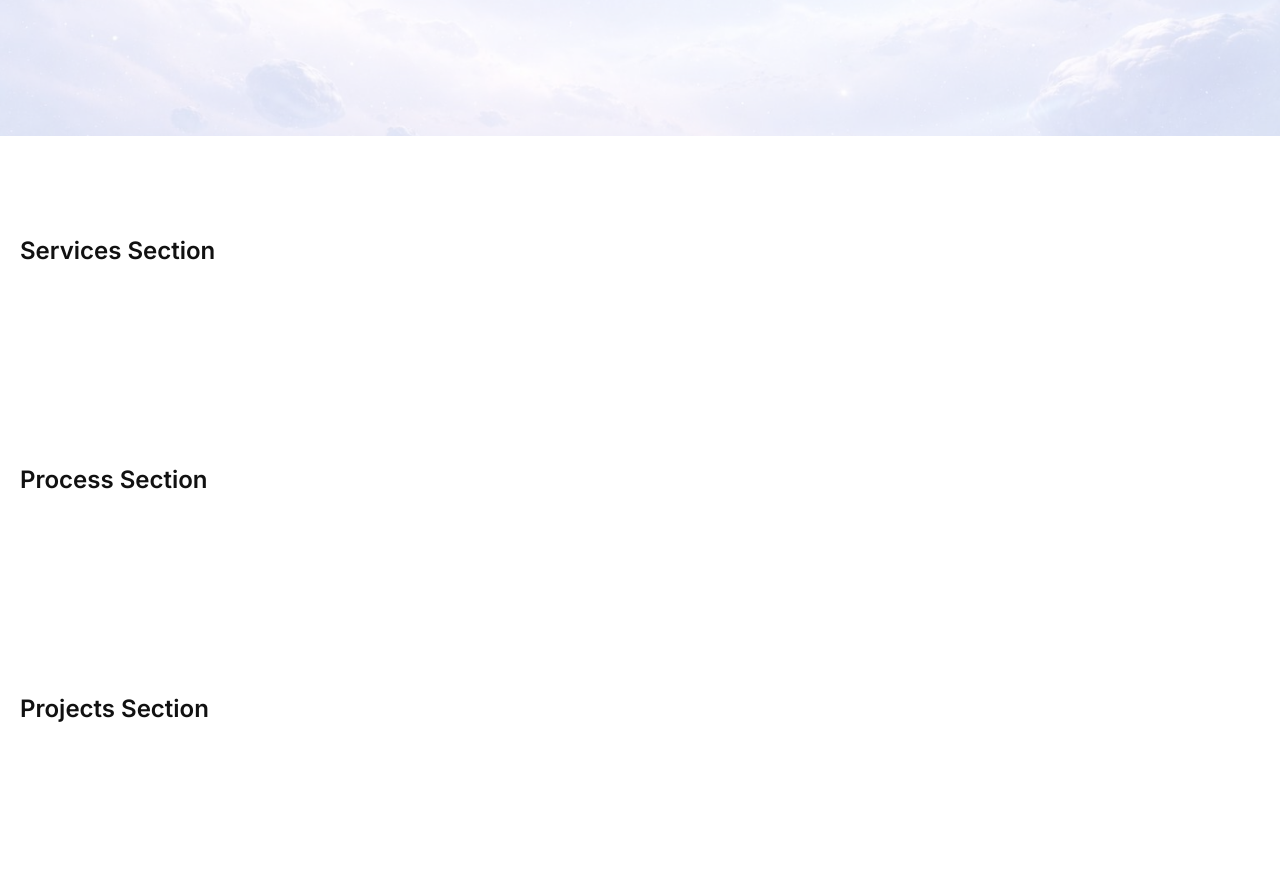
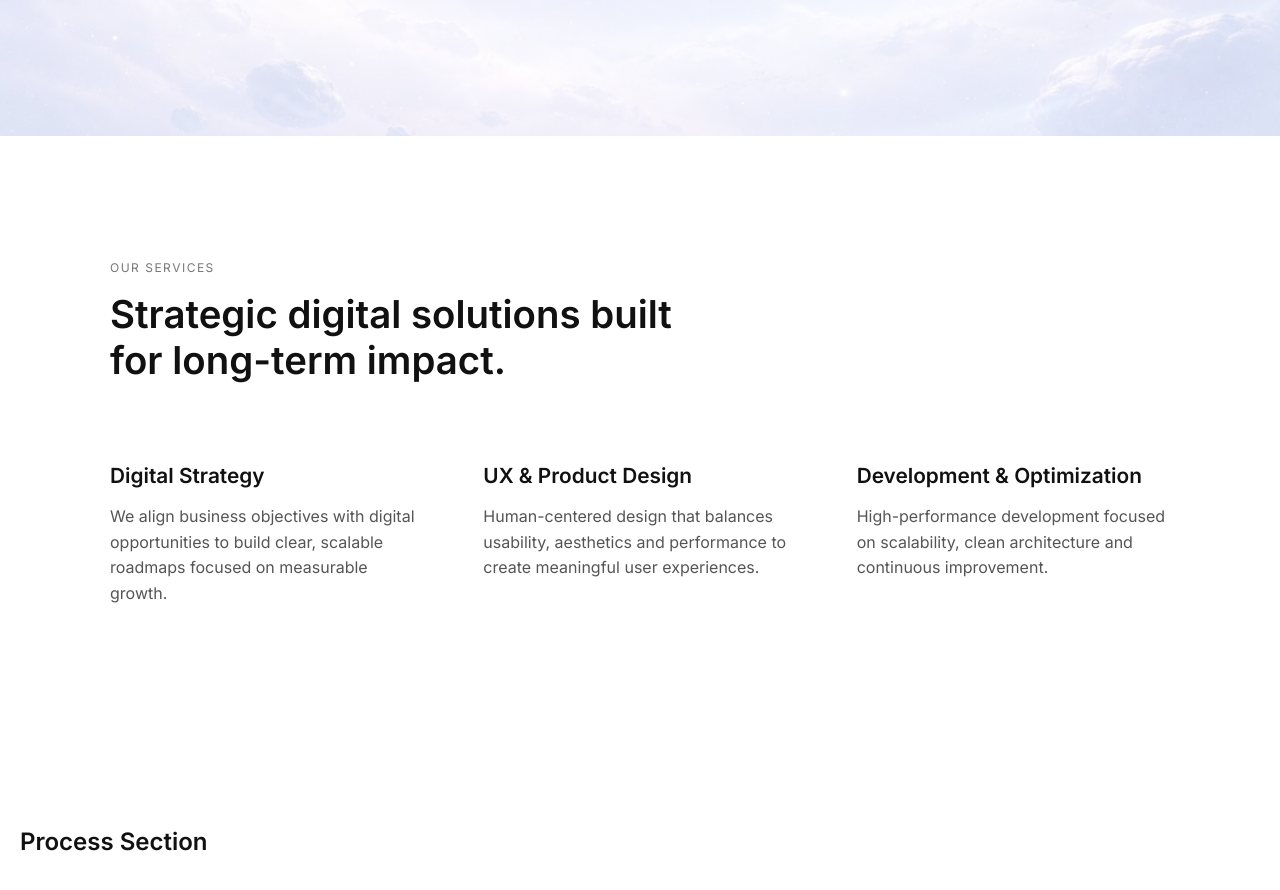
Before and after one commit to DaviddeCaso/orbit-studio, a React (Vite) app: page / in a window 1280 px wide. Shown: the part 680-1570 px from the top of the page. Built offline with nearby package versions, Linux system fonts and the light colour scheme.

Commit message:
feat: implement services section with strategic layout

```diff
--- a/src/sections/Services.jsx
+++ b/src/sections/Services.jsx
@@ -1,7 +1,38 @@
 function Services() {
   return (
-    <section id="Services">
-      <h1>Services Section</h1>
+    <section id="services" className="services">
+      <div className="container services-content">
+        <div className="section-header">
+          <span className="section-label">Our Services</span>
+          <h2>Strategic digital solutions built for long-term impact.</h2>
+        </div>
+
+        <div className="services-grid">
+          <div className="service-card">
+            <h3>Digital Strategy</h3>
+            <p>
+              We align business objectives with digital opportunities to build
+              clear, scalable roadmaps focused on measurable growth.
+            </p>
+          </div>
+
+          <div className="service-card">
+            <h3>UX & Product Design</h3>
+            <p>
+              Human-centered design that balances usability, aesthetics and
+              performance to create meaningful user experiences.
+            </p>
+          </div>
+
+          <div className="service-card">
+            <h3>Development & Optimization</h3>
+            <p>
+              High-performance development focused on scalability, clean
+              architecture and continuous improvement.
+            </p>
+          </div>
+        </div>
+      </div>
     </section>
   );
 }
--- a/src/styles/globals.css
+++ b/src/styles/globals.css
@@ -183,3 +183,59 @@ nav a {
     align-items: flex-start;
   }
 }
+
+/* SERVICES */
+
+.services {
+  padding: 120px 0;
+  background: #ffffff;
+}
+
+.services-content {
+  max-width: 1100px;
+}
+
+.section-header {
+  max-width: 600px;
+  margin-bottom: 80px;
+}
+
+.section-label {
+  display: inline-block;
+  font-size: 0.75rem;
+  text-transform: uppercase;
+  letter-spacing: 1.5px;
+  color: #777;
+  margin-bottom: 1rem;
+}
+
+.section-header h2 {
+  font-size: 2.4rem;
+  line-height: 1.2;
+  font-weight: 600;
+}
+
+.services-grid {
+  display: grid;
+  grid-template-columns: repeat(3, 1fr);
+  gap: 60px;
+}
+
+.service-card h3 {
+  font-size: 1.3rem;
+  margin-bottom: 1rem;
+  font-weight: 600;
+}
+
+.service-card p {
+  font-size: 1rem;
+  line-height: 1.6;
+  color: #555;
+}
+
+@media (max-width: 1024px) {
+  .services-grid {
+    grid-template-columns: 1fr;
+    gap: 40px;
+  }
+}
```
